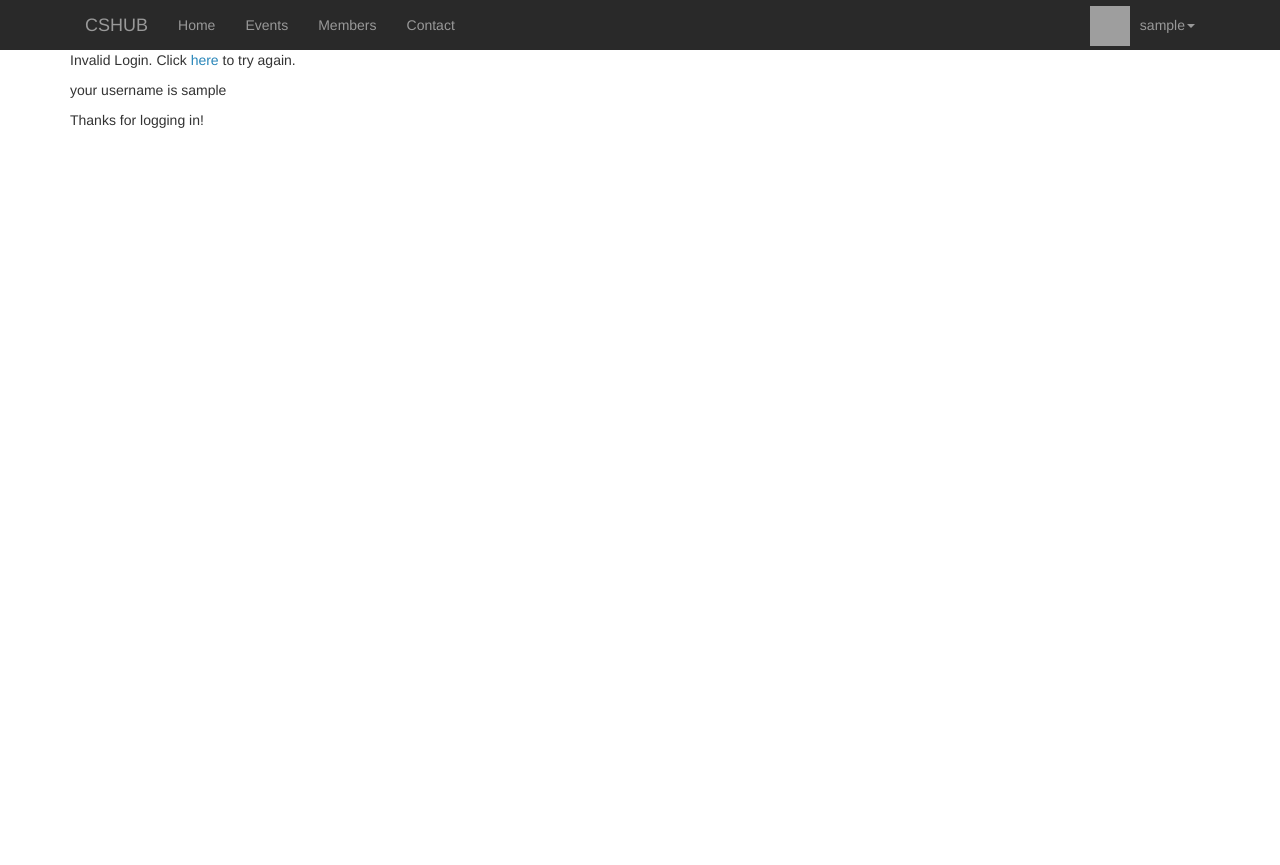
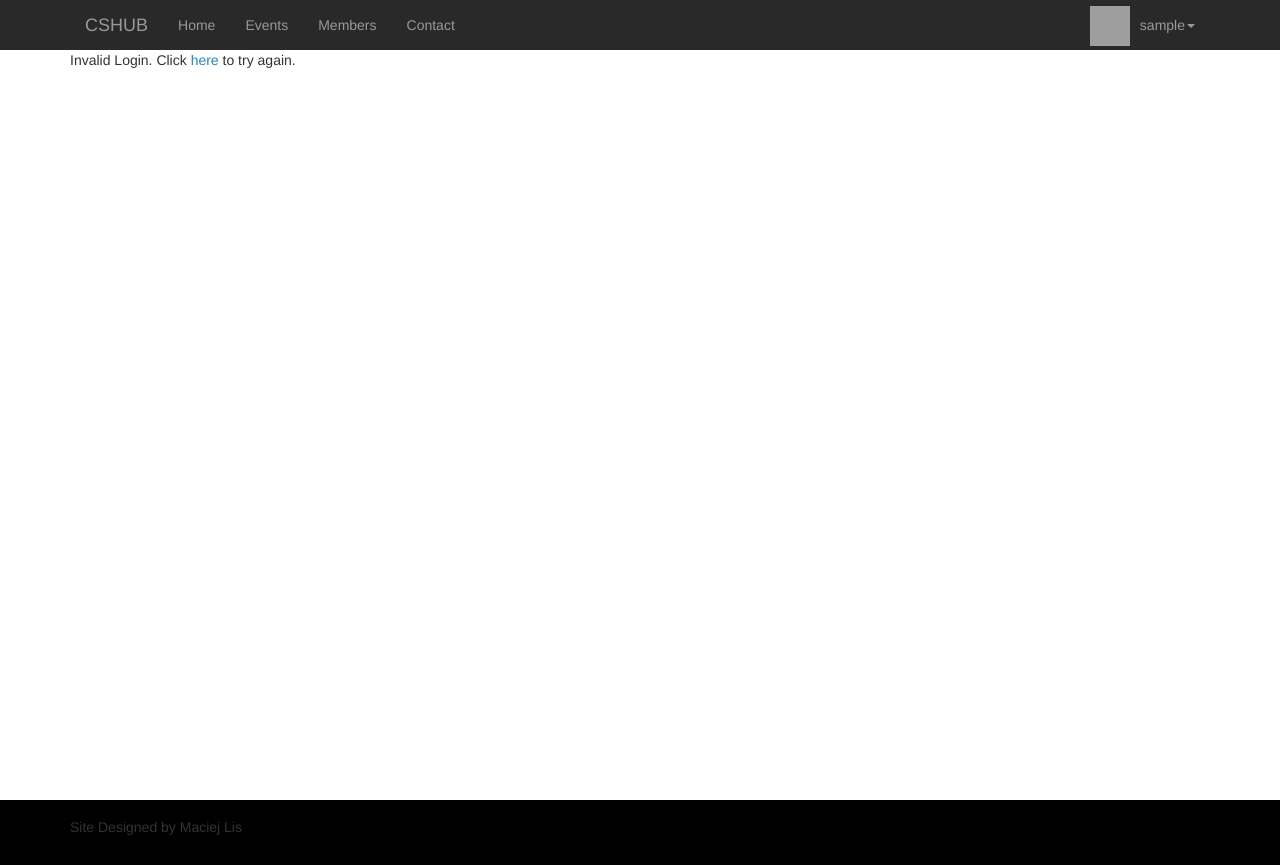
Before and after one commit to mlisbit/cshub_site, a Django app: page /accounts/invalid/ in a window 1280 px wide. Before the commit the page ends 128 px from the top, so only its background shows below. Run offline with Django 3.2, Linux system fonts and the light colour scheme; the visitor is signed in with stand-in values (Sample User, id 1); data comes from the database, SQL or seed files in the repository; parts of the project's set-up code (start-up, migrations or seed data) failed here and were passed over; some libraries are stand-ins or nearby versions; grey boxes are pictures that could not be loaded.

Commit message:
styled home page

```diff
--- a/cshub_site/templates/base.html
+++ b/cshub_site/templates/base.html
@@ -3,7 +3,8 @@
 <!DOCTYPE html>
 <html>
     <head>
-      <title>Bootflat Template</title>
+
+      <title>CSHUB</title>
       <meta name="viewport" content="width=device-width, initial-scale=1.0">
 
       <!-- Bootstrap -->
@@ -18,9 +19,32 @@
         <script src="js/html5shiv.js"></script>
         <script src="js/respond.min.js"></script>
       <![endif]-->
+      <style>
+        html, body {
+            height: 100%;
+        }
+        footer {
+            padding: 17px 0 18px 0;
+            width: 100%;
+        }
+        .wrapper {
+            min-height: 100%;
+            height: auto !important;
+            height: 100%;
+            margin: 0 auto -63px;
+        }
+        .push {
+            height: 63px;
+        }
+        .bottombar {
+            width: 100%;
+            background-color: #000;
+        }
+      </style>
     </head>
 
     <body>
+      <div class="wrapper">
       <nav class="navbar-square navbar-inverse .navbar-fixed-top" role="navigation">
         <div class="container">
               <!-- Brand and toggle get grouped for better mobile display -->
@@ -86,12 +110,21 @@
 
             <div class="container">
               {%block content%}{%endblock%}
-              <p>your username is {{user}}</p>
-              {% if user.is_authenticated %}Thanks for logging in!{% else %}Please log in.{% endif %}
             </div> <!-- /container -->
+
+      </div> <!--wrapper-->
       <!-- jQuery (necessary for Bootstrap's JavaScript plugins) -->
       <script src="//code.jquery.com/jquery.js"></script>
       <!-- Include all compiled plugins (below), or include individual files as needed -->
       <script src="{% static "bootflat-master/js/bootstrap.min.js" %}"></script>
+
     </body>
+    <div class="push"></div>
+    <div class="bottombar">
+      <div class="container">
+        <footer>
+          <p>Site Designed by Maciej Lis</p>
+        </footer>
+      </div> <!-- conatiner -->
+    </div>
 </html>
--- a/cshub_site/views.py
+++ b/cshub_site/views.py
@@ -19,6 +19,8 @@ from django.contrib.auth.models import User
 
 def home(request):
 	c= {}
+	c['users'] = User.objects.all()
+	c['total_users'] = User.objects.all().__len__
 	c.update(csrf(request))
 	return render_to_response('home.html', c, context_instance=RequestContext(request))
 	username = request.POST.get('username', '')
```
Also changed, not shown: cshub_site/templates/home.html (+69 -4 lines), static/user_avatars/1381254808_7_face0.gif (deleted), static/user_avatars/1381255212_8_06.jpg (deleted), static/user_avatars/1381255388_21_05.jpg (deleted), static/user_avatars/1381264370_71_1360735800361.jpg (deleted), static/user_avatars/1381711728_4_happy.png (deleted).
